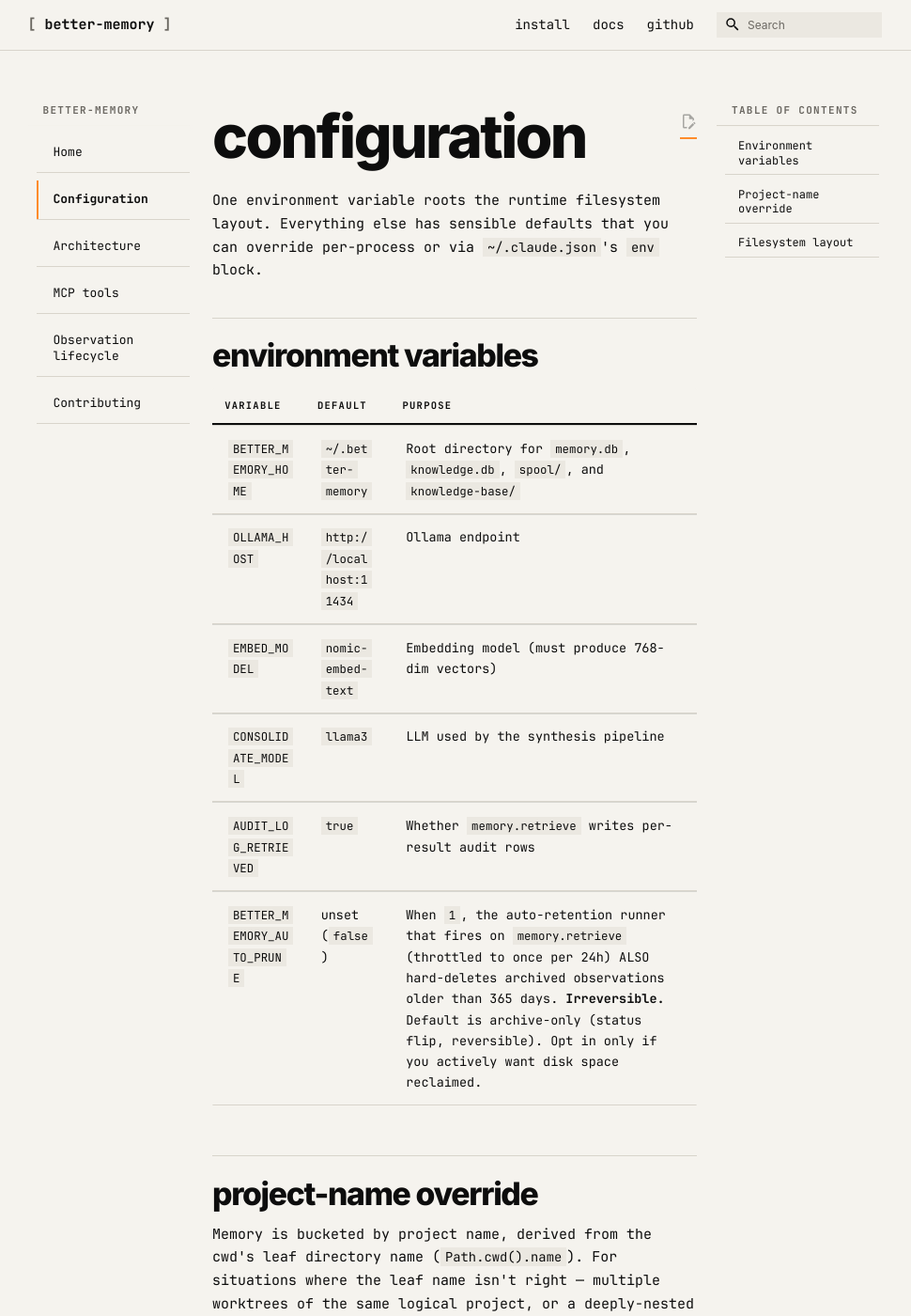
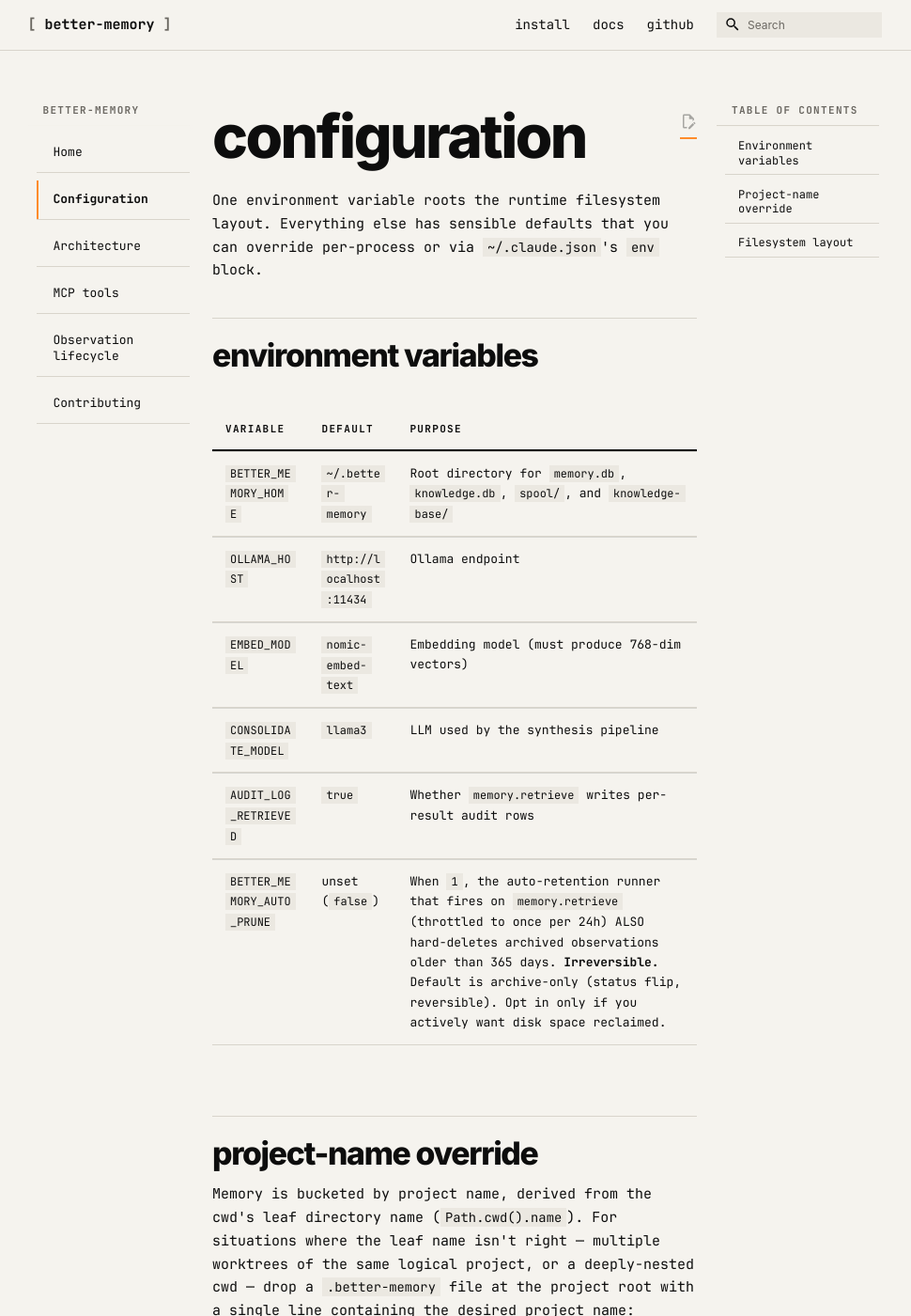
Before and after one commit to emp3thy/better-memory, an MkDocs documentation site: the page built from website/configuration.md, in a window 1280 px wide and 1400 px high. Shown: the whole window at 94% size, without its empty margins (156-1126 px from the left). Built offline with MkDocs 1.6.1 and Material for MkDocs 9.7.7, drawn with Linux system fonts in a browser that asks for light colours; comment, search, counter and statistics services are not loaded.

Commit message:
style(site): brutalist admonitions + table treatment

```diff
--- a/website/assets/css/brutalist.css
+++ b/website/assets/css/brutalist.css
@@ -746,3 +746,84 @@
   padding-top: 1.5rem;
   margin-top: 2.5rem;
 }
+
+/* ============================================================
+   Docs page — admonitions
+   ============================================================ */
+
+.md-typeset .admonition,
+.md-typeset details {
+  border: 1px solid var(--brut-ink);
+  border-left: 4px solid var(--brut-ink);
+  border-radius: 0;
+  background: var(--brut-paper);
+  box-shadow: none;
+  margin: 1.5rem 0;
+  font-family: var(--brut-mono);
+  font-size: 14px;
+}
+
+.md-typeset .admonition-title,
+.md-typeset summary {
+  background: transparent;
+  font-family: var(--brut-mono);
+  font-weight: 700;
+  text-transform: uppercase;
+  letter-spacing: 0.12em;
+  font-size: 11px;
+  color: var(--brut-ink);
+  padding: 12px 16px 8px;
+}
+.md-typeset .admonition-title::before,
+.md-typeset summary::before { display: none; }
+.md-typeset .admonition > p,
+.md-typeset details > p { padding: 0 16px 12px; }
+
+.md-typeset .admonition.warning,
+.md-typeset details.warning { border-left-color: var(--brut-amber); }
+
+.md-typeset .admonition.note,
+.md-typeset details.note { border-left-color: var(--brut-ink); }
+
+.md-typeset .admonition.tip,
+.md-typeset details.tip { border-left-color: var(--brut-amber); }
+
+.md-typeset .admonition.danger,
+.md-typeset details.danger { border-left-color: var(--brut-amber); }
+
+/* ============================================================
+   Docs page — tables
+   ============================================================ */
+
+.md-typeset table:not([class]) {
+  font-family: var(--brut-mono);
+  font-size: 13px;
+  border: none;
+  border-radius: 0;
+  background: transparent;
+  margin: 1.5rem 0;
+}
+
+.md-typeset table:not([class]) th {
+  background: transparent;
+  border-bottom: 2px solid var(--brut-ink);
+  text-transform: uppercase;
+  letter-spacing: 0.12em;
+  font-size: 11px;
+  font-weight: 700;
+  color: var(--brut-ink);
+  padding: 12px 14px;
+}
+
+.md-typeset table:not([class]) td {
+  background: transparent;
+  border-bottom: 1px solid var(--brut-rule);
+  padding: 12px 14px;
+  vertical-align: top;
+}
+
+/* Inline code inside tables */
+.md-typeset table:not([class]) code {
+  background: var(--brut-paper-shade);
+  padding: 1px 5px;
+}
```
